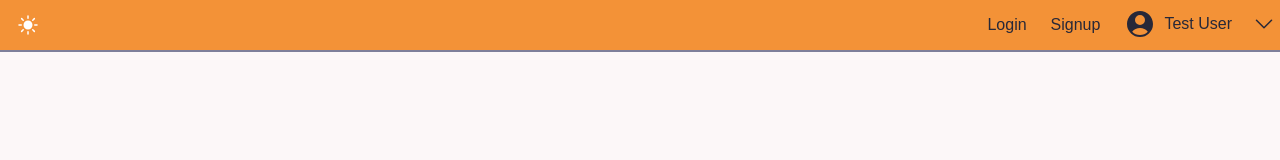
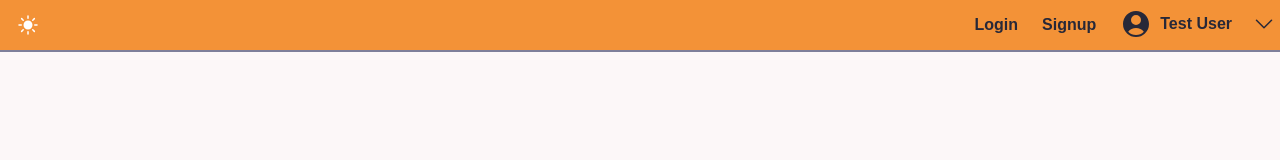
Before and after one commit to Dolus-dev/SOFE-2800U-Final-Project, a Next.js app in the folder apps/frontend/: page / in a window 1280 px wide. Shown: the top 160 px of the page. Built offline with nearby package versions, Linux system fonts and the light colour scheme; no server answers.

Commit message:
Style changes
Sign in and login buttons are now scaled down on press. They also change color on hover.

Made elements immediately visible in header space have semibold font

```diff
--- a/apps/frontend/app/components/Header/AuthModalHandler/AuthModalHandler.tsx
+++ b/apps/frontend/app/components/Header/AuthModalHandler/AuthModalHandler.tsx
@@ -2,22 +2,25 @@
 
 import { useState } from "react";
 import Modal from "../../Modal";
+import { motion } from "motion/react";
 
 export default function AuthModalHandler() {
 	const [modalType, setModalType] = useState<"login" | "signup" | null>(null);
 
 	return (
 		<>
-			<button
+			<motion.button
 				onClick={() => setModalType("login")}
-				className="py-3">
+				className="py-3 hover:cursor-pointer transition-colors duration-500 font-semibold hover:text-lightTextMuted active:text-lightTextMuted "
+				whileTap={{ scale: 0.95 }}>
 				Login
-			</button>
-			<button
+			</motion.button>
+			<motion.button
 				onClick={() => setModalType("signup")}
-				className="py-3 hover:cursor-pointer">
+				className="py-3 hover:cursor-pointer font-semibold transition-colors duration-500 hover:text-lightTextMuted active:text-lightTextMuted "
+				whileTap={{ scale: 0.95 }}>
 				Signup
-			</button>
+			</motion.button>
 
 			<Modal
 				isOpen={modalType == "login"}
@@ -40,9 +43,7 @@ export default function AuthModalHandler() {
 
 			<Modal
 				isOpen={modalType === "signup"}
-				onClose={() => {
-					setTimeout(() => setModalType(null), 500);
-				}}>
+				onClose={() => setModalType(null)}>
 				<header className="absolute top-0 left-0 bg-lightSecondary py-2 dark:bg-darkSecondary w-full ">
 					<h2 className="text-lightText  font-semibold ml-4">
 						create your account
--- a/apps/frontend/app/components/Header/SessionDropdown.tsx
+++ b/apps/frontend/app/components/Header/SessionDropdown.tsx
@@ -31,7 +31,7 @@ export default function SessionDropdown() {
 				className={`overflow-hidden flex flex-row z-10 items-center hover:cursor-pointer py-2 border-b-2 border-b-lightSecondary dark:border-b-darkSecondary transition-colors duration-500`}
 				onClick={() => setIsOpen(!isOpen)}>
 				<UserCircleIcon className="size-8" />
-				<span className="px-2 mr-10">Test User</span>
+				<span className="px-2 mr-10 font-semibold">Test User</span>
 				<div className={`transition-normal duration-500 `}>
 					<ChevronDownIcon
 						className={`  absolute  top-3 right-1 duration-500   transform ${
@@ -44,7 +44,7 @@ export default function SessionDropdown() {
 				</div>
 			</button>
 			<div
-				className={`flex flex-col absolute overflow-hidden w-full font-semibold justify-center border-b-2 border-b-accent bg-lightSecondary dark:bg-darkSecondary transition-all duration-500 top-full dark:text-darkText text-lightText ${isOpen ? "  max-h-[2em]" : " max-h-0 "}  transition-normal duration-500`}>
+				className={`flex flex-col absolute overflow-hidden w-full font-semibold justify-center border-b-2 border-b-accent bg-lightSecondary dark:bg-darkSecondary transition-all duration-500 top-full  text-lightText ${isOpen ? "  max-h-[2em]" : " max-h-0 "}  transition-normal duration-500`}>
 				<Link
 					href={"/auth/signout"}
 					className={`flex flex-row justify-center gap-2 hover:text-lightTextMuted  overflow-hidden py-1 transition-all duration-400`}>
```
